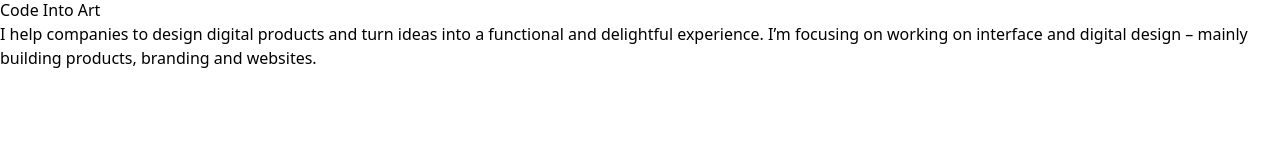
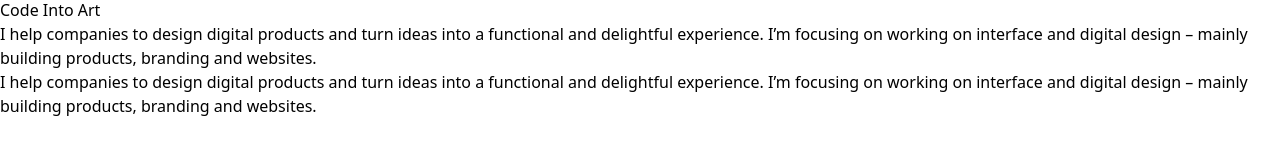
Before and after one commit to The-CODE-Plus-Plus-Community/PM-Tool, a Next.js app: page / in a window 1280 px wide. Shown: the part 350-504 px from the top of the page. Built offline with nearby package versions, Linux system fonts and the light colour scheme.

Commit message:
Build Dummy : 02

```diff
--- a/app/page.tsx
+++ b/app/page.tsx
@@ -20,6 +20,15 @@ export default function Home() {
               and websites.
             </p>
       </div>
+
+      <div className="bottom">
+            <p>
+             I help companies to design digital products and turn ideas into a
+              functional and delightful experience. I’m focusing on working on
+              interface and digital design – mainly building products, branding
+              and websites.
+            </p>
+      </div>
     </main>
   )
 }
```
